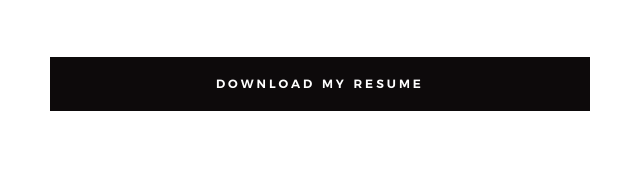
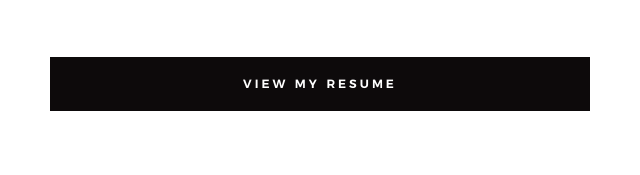
Before and after one commit to Shashank1412/SD_portfolio, a plain HTML site: page index.html in a window 1280 px wide. Shown: the part 1845-2020 px from the top of the page, 10-650 px from the left. Drawn offline with Linux system fonts and the light colour scheme.

Commit message:
-Typo issue fixed

```diff
--- a/index.html
+++ b/index.html
@@ -186,7 +186,7 @@
                         <div class="row about-content about-content--buttons">
 
                           <div class="col-six tab-full left">
-                            <input type="button" value="Download My Resume" onClick="window.open('img/Sonal_dalvi.pdf')" class="btn btn--primary full-width" />
+                            <input type="button" value="View My Resume" onClick="window.open('img/Sonal_dalvi.pdf')" class="btn btn--primary full-width" />
                           </div>
                           <!-- <div class="col-six tab-full right">
                             <a href="#0" class="btn full-width">Hire Me Now</a>
```
